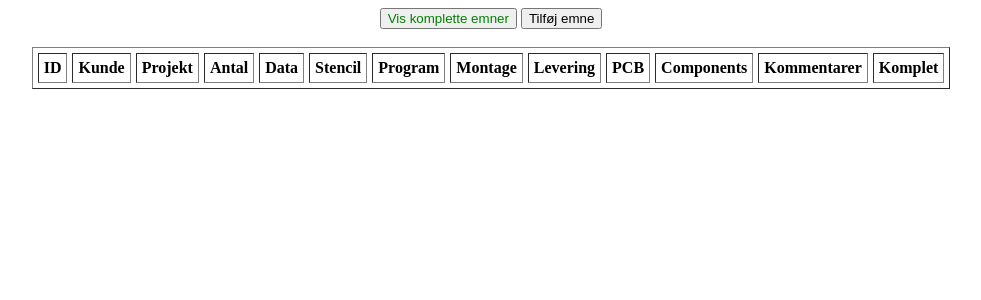
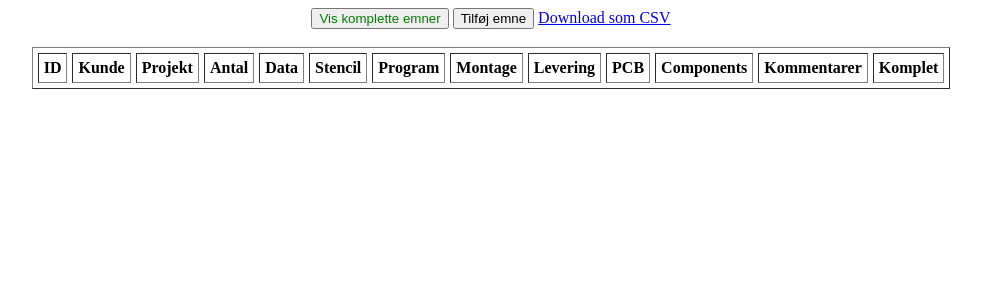
Before and after one commit to skille97/RAVI, a Flask app: page / in a window 1280 px wide. Shown: the top 300 px of the page, without its empty margins (149-1130 px from the left). Run offline with Flask 2, Linux system fonts and the light colour scheme; data that the repository does not hold is empty.

Commit message:
Added csvExport

```diff
--- a/main.py
+++ b/main.py
@@ -3,6 +3,7 @@ from flask import *
 import sqlite3
 import re
 import atexit
+import csv
 
 #BOM stuff
 import os
@@ -175,7 +176,24 @@ def updateColour():
     return "true"
 
 
+@app.route('/csv')
+def toCsv():
+	headers = ["ID", "Kunde", "Projekt", "Antal", "Data", "Stencil", "Program", "Montage", "Levering", "PCB", "Components", "Kommentarer", "Komplet"]
+	db = sqlite3.connect(db_name)
+	c = db.cursor()
+	body = []
+	for row in c.execute("SELECT * FROM tasks ORDER BY position"):
+		try:
+			body.append([row[0], row[11], row[2], row[12], row[3], row[4], row[5], row[6], row[7], row[10], row[9], row[8], row[13]])
 
+			print (row)
+		except:
+			print("error")
+	with open("upload/out.csv", "w", newline='') as csv_file:              # Python 2 version
+		csv_writer = csv.writer(csv_file)
+		csv_writer.writerow(headers) # write headers
+		csv_writer.writerows(body)
+	return send_file("upload/out.csv", as_attachment=True)
 
 @app.route('/bom/', methods=['GET', 'POST'])
 def upload_file():
--- a/templates/index.html
+++ b/templates/index.html
@@ -22,8 +22,10 @@
 				{% else %}
 				<button type="submit" style="color:red;">Skjul komplette emner</button>
 				{% endif %}
+
 			</form>
 			<button id="add" style="display:inline">Tilføj emne</button>
+			<a href="/csv">Download som CSV</a>
 			<br></br>
 			<div id="table">
 				<table border="1" cellpadding="5" cellspacing="5">
```
